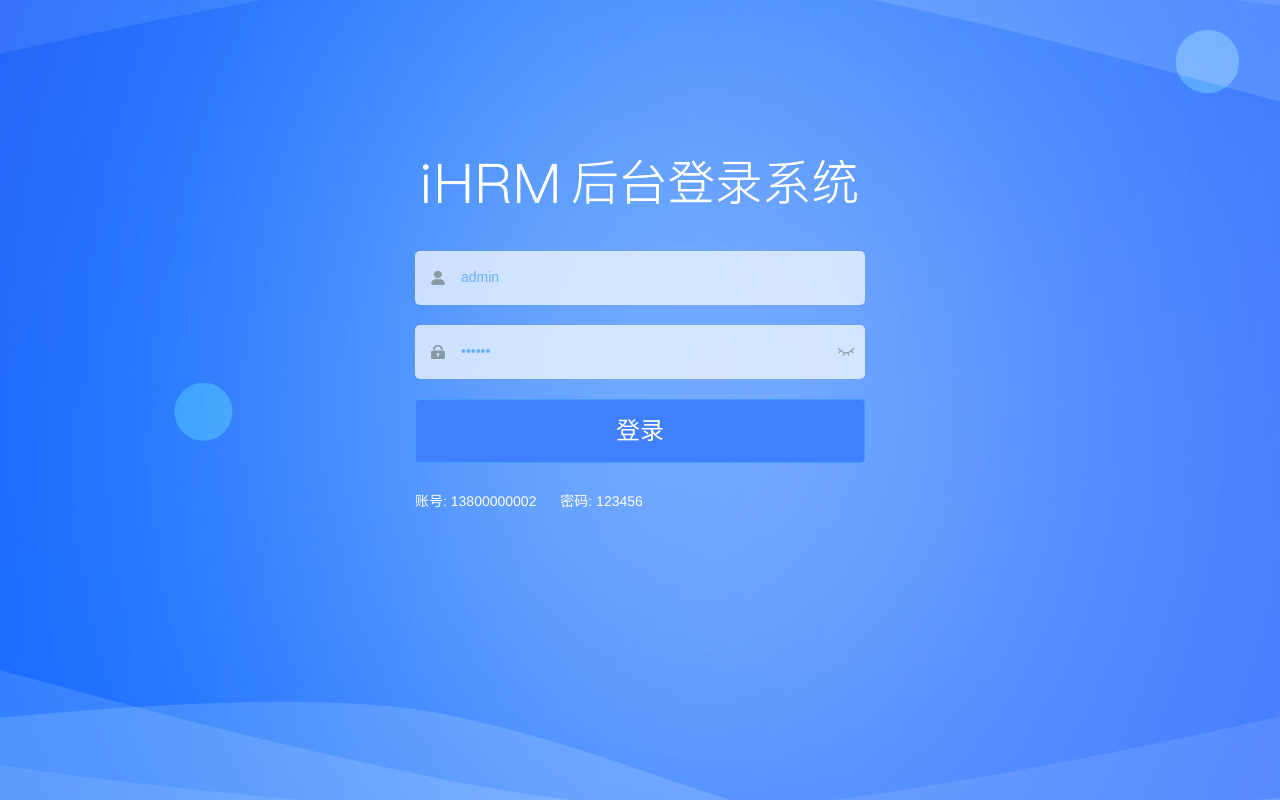
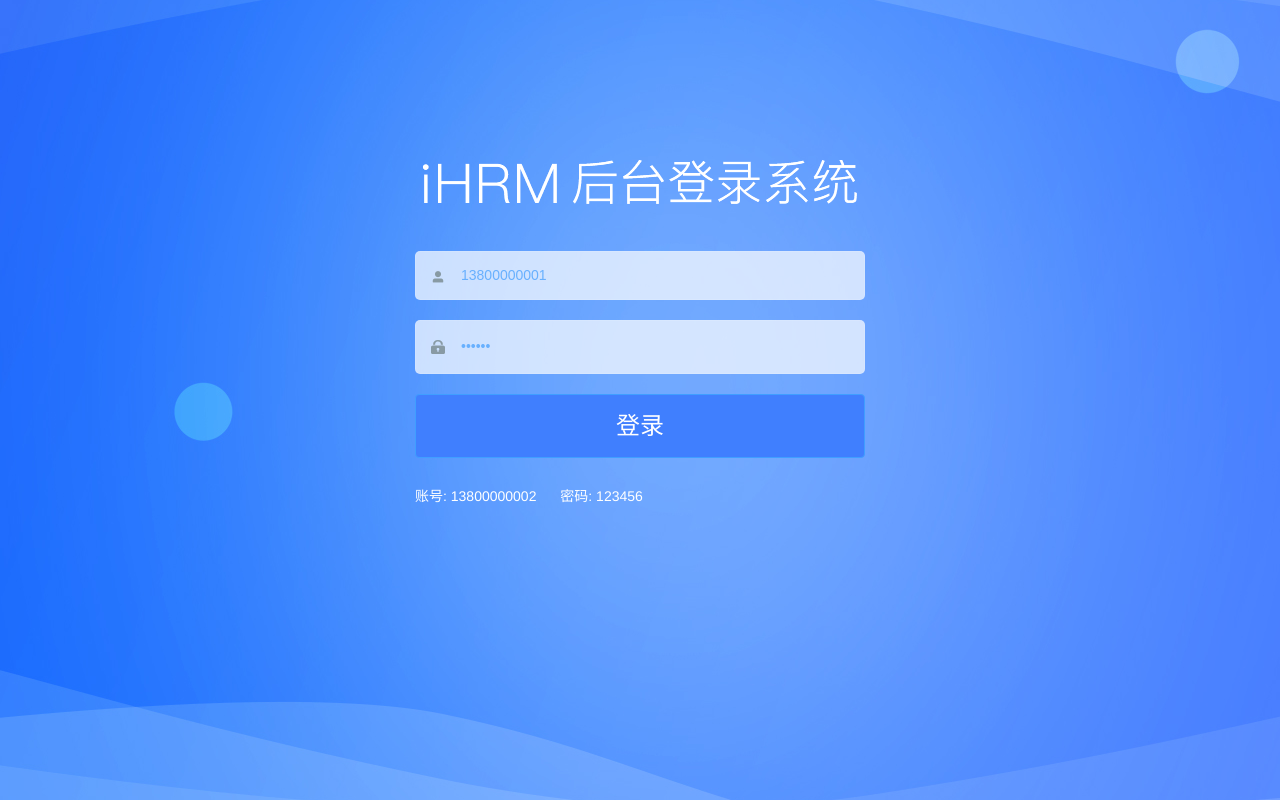
Before and after one commit to lxh15/hrsaas, a Vue app: page /#/login in a window 1280 px wide. Built offline with nearby package versions, Linux system fonts and the light colour scheme.

Commit message:
完成了登录流程

```diff
--- a/src/api/user.js
+++ b/src/api/user.js
@@ -1,5 +1,14 @@
 import request from '@/utils/request'
 
+/**
+ * 登陆的接口
+ * @param {Object} data password mobile
+ * @returns promise
+ */
 export function login(data) {
-  return request({})
+  return request({
+    url: '/sys/login',
+    method: 'POST',
+    data
+  })
 }
--- a/src/store/modules/user.js
+++ b/src/store/modules/user.js
@@ -1,6 +1,21 @@
+import { login } from '@/api/user'
 export default {
   namespaced: true,
-  state: {},
-  mutations: {},
-  actions: {}
+  state: {
+    token: ''
+  },
+  mutations: {
+    // 设置token
+    setToken(state, payload) {
+      state.token = payload
+    }
+  },
+  actions: {
+    // 获取token
+    async getToken(context, payload) {
+      const res = await login(payload)
+      console.log(res)
+      context.commit('setToken', res)
+    }
+  }
 }
--- a/src/utils/request.js
+++ b/src/utils/request.js
@@ -1,6 +1,29 @@
 // 导出一个axios的实例  而且这个实例要有请求拦截器 响应拦截器
 import axios from 'axios'
-const service = axios.create() // 创建一个axios的实例
-service.interceptors.request.use() // 请求拦截器
-service.interceptors.response.use() // 响应拦截器
+import { Message } from 'element-ui'
+const service = axios.create({
+  // 如果执行 npm run dev  值为 /api 正确  /api 这个代理只是给开发环境配置的代理
+  // 如果执行 npm run build 值为 /prod-api  没关系  运维应该在上线的时候 给你配置上 /prod-api的代理
+  baseURL: process.env.VUE_APP_BASE_API, // 设置axios请求的基础的基础地址
+  timeout: 5000
+}) // 创建一个axios的实例
+// 请求拦截器
+service.interceptors.request.use()
+// 响应拦截器
+service.interceptors.response.use(
+  // 成功做点什么
+  (res) => {
+    const { data, success, message } = res.data
+    if (success) {
+      return data
+    }
+    Message.error(message)
+    return Promise.reject(new Error(message))
+  },
+  // 失败做点什么
+  (error) => {
+    Message.error('系统异常')
+    return Promise.reject(error)
+  }
+)
 export default service // 导出axios实例
--- a/src/views/login/index.vue
+++ b/src/views/login/index.vue
@@ -3,7 +3,7 @@
     <el-form
       ref="loginForm"
       :model="loginForm"
-      :rules="loginRules"
+      :rules="loginFormRules"
       class="login-form"
       auto-complete="on"
       label-position="left"
@@ -19,51 +19,27 @@
         </h3>
       </div>
 
-      <el-form-item prop="username">
-        <span class="svg-container">
-          <svg-icon icon-class="user" />
-        </span>
-        <el-input
-          ref="username"
-          v-model="loginForm.username"
-          placeholder="Username"
-          name="username"
-          type="text"
-          tabindex="1"
-          auto-complete="on"
-        />
+      <!-- 表单内容 -->
+      <!-- 账号 -->
+      <el-form-item prop="mobile">
+        <i class="el-icon-user-solid svg-container"></i>
+        <el-input v-model="loginForm.mobile"></el-input>
       </el-form-item>
-
+      <!-- 密码 -->
       <el-form-item prop="password">
-        <span class="svg-container">
-          <svg-icon icon-class="password" />
-        </span>
-        <el-input
-          :key="passwordType"
-          ref="password"
-          v-model="loginForm.password"
-          :type="passwordType"
-          placeholder="Password"
-          name="password"
-          tabindex="2"
-          auto-complete="on"
-          @keyup.enter.native="handleLogin"
-        />
-        <span class="show-pwd" @click="showPwd">
-          <svg-icon
-            :icon-class="passwordType === 'password' ? 'eye' : 'eye-open'"
-          />
-        </span>
+        <i class="svg-container"> <svg-icon iconClass="password"></svg-icon></i>
+        <el-input type="password" v-model="loginForm.password"></el-input>
       </el-form-item>
 
       <el-button
-        :loading="loading"
         type="primary"
         class="loginBtn"
         style="width: 100%; margin-bottom: 30px"
-        @click.native.prevent="handleLogin"
-        >登录</el-button
+        @click="login"
+        :loading="isLoading"
       >
+        登录
+      </el-button>
 
       <div class="tips">
         <span style="margin-right: 20px">账号: 13800000002</span>
@@ -74,80 +50,51 @@
 </template>
 
 <script>
-import { validUsername } from '@/utils/validate'
-
 export default {
   name: 'Login',
   data() {
-    const validateUsername = (rule, value, callback) => {
-      if (!validUsername(value)) {
-        callback(new Error('Please enter the correct user name'))
-      } else {
-        callback()
-      }
-    }
-    const validatePassword = (rule, value, callback) => {
-      if (value.length < 6) {
-        callback(new Error('The password can not be less than 6 digits'))
-      } else {
-        callback()
-      }
-    }
     return {
+      // 定义数据
       loginForm: {
-        username: 'admin',
-        password: '111111'
+        mobile: '13800000001',
+        password: '123456'
       },
-      loginRules: {
-        username: [
-          { required: true, trigger: 'blur', validator: validateUsername }
+      // 校验规则
+      loginFormRules: {
+        mobile: [
+          { required: true, message: '请输入手机号', trigger: 'blur' },
+          {
+            pattern: /^(?:(?:\+|00)86)?1[3-9]\d{9}$/,
+            message: '手机号格式错误',
+            trigger: 'blur'
+          }
         ],
         password: [
-          { required: true, trigger: 'blur', validator: validatePassword }
+          { required: true, message: '请输入密码', trigger: 'blur' }
+          // {
+          //   pattern:
+          //     /^(?![a-zA-Z]+$)(?![A-Z0-9]+$)(?![A-Z\W_!@#$%^&*`~()-+=]+$)(?![a-z0-9]+$)(?![a-z\W_!@#$%^&*`~()-+=]+$)(?![0-9\W_!@#$%^&*`~()-+=]+$)[a-zA-Z0-9\W_!@#$%^&*`~()-+=]/,
+          //   message: '密码格式错误',
+          //   trigger: 'blur'
+          // }
         ]
       },
-      loading: false,
-      passwordType: 'password',
-      redirect: undefined
-    }
-  },
-  watch: {
-    $route: {
-      handler: function (route) {
-        this.redirect = route.query && route.query.redirect
-      },
-      immediate: true
+      isLoading: false
     }
   },
   methods: {
-    showPwd() {
-      if (this.passwordType === 'password') {
-        this.passwordType = ''
-      } else {
-        this.passwordType = 'password'
+    async login() {
+      this.isLoading = true
+      try {
+        await this.$refs.loginForm.validate()
+        // console.log(1)
+        await this.$store.dispatch('user/getToken', this.loginForm)
+        this.$router.push('/')
+        this.$message.success('登陆成功')
+      } catch (error) {
+      } finally {
+        this.isLoading = false
       }
-      this.$nextTick(() => {
-        this.$refs.password.focus()
-      })
-    },
-    handleLogin() {
-      this.$refs.loginForm.validate((valid) => {
-        if (valid) {
-          this.loading = true
-          this.$store
-            .dispatch('user/login', this.loginForm)
-            .then(() => {
-              this.$router.push({ path: this.redirect || '/' })
-              this.loading = false
-            })
-            .catch(() => {
-              this.loading = false
-            })
-        } else {
-          console.log('error submit!!')
-          return false
-        }
-      })
     }
   }
 }
@@ -171,6 +118,9 @@
 .login-container {
   background-image: url('~@/assets/common/login.jpg'); // 设置背景图片
   background-position: center; // 将图片位置设置为充满整个屏幕
+  .el-form-item__error {
+    color: #fff;
+  }
   .el-input {
     display: inline-block;
     height: 47px;
--- a/vue.config.js
+++ b/vue.config.js
@@ -36,7 +36,14 @@
       warnings: false,
       errors: true
     },
-    before: require('./mock/mock-server.js')
+    // 代理跨域的配置
+    proxy: {
+      // 当我们的本地的请求 有/api的时候，就会代理我们的请求地址向另外一个服务器发出请求
+      '/api': {
+        target: 'http://ihrm-java.itheima.net/', // 跨域请求的地址
+        changeOrigin: true // 只有这个值为true的情况下 才表示开启跨域
+      }
+    }
   },
   configureWebpack: {
     // provide the app's title in webpack's name field, so that
```
Also changed, not shown: 1 other file (tests, documents, lock files or other folders).
